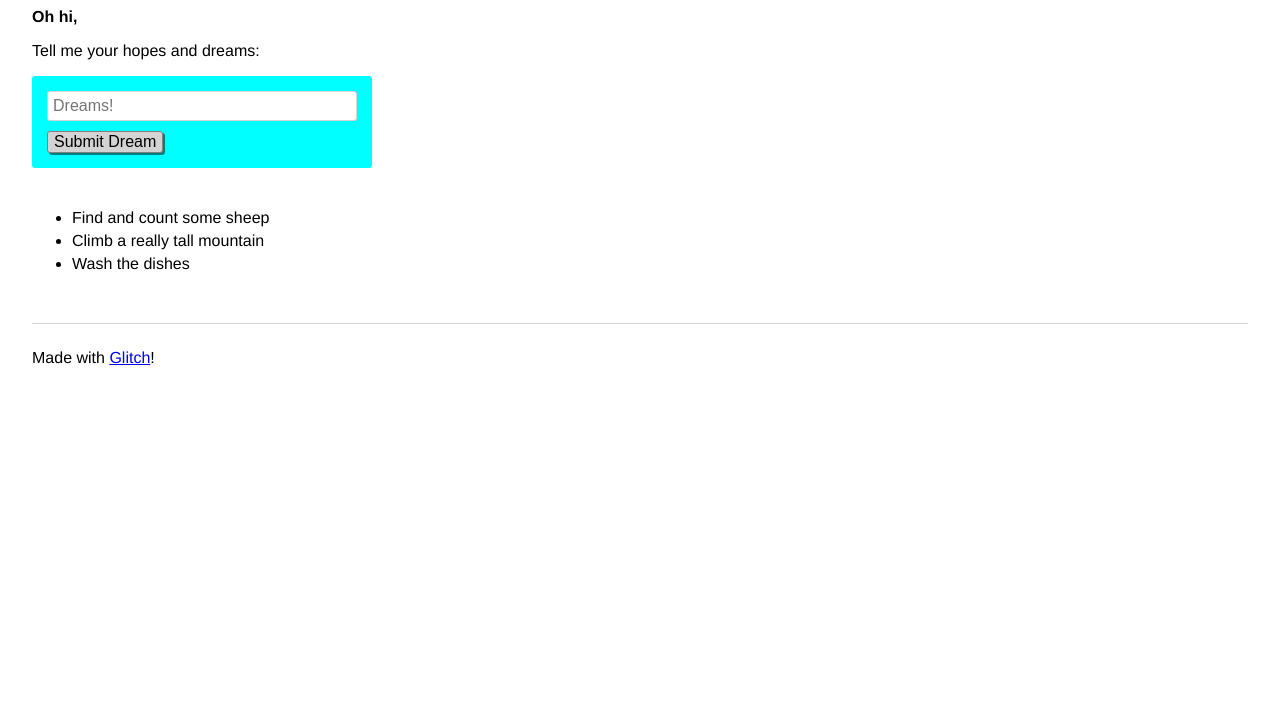
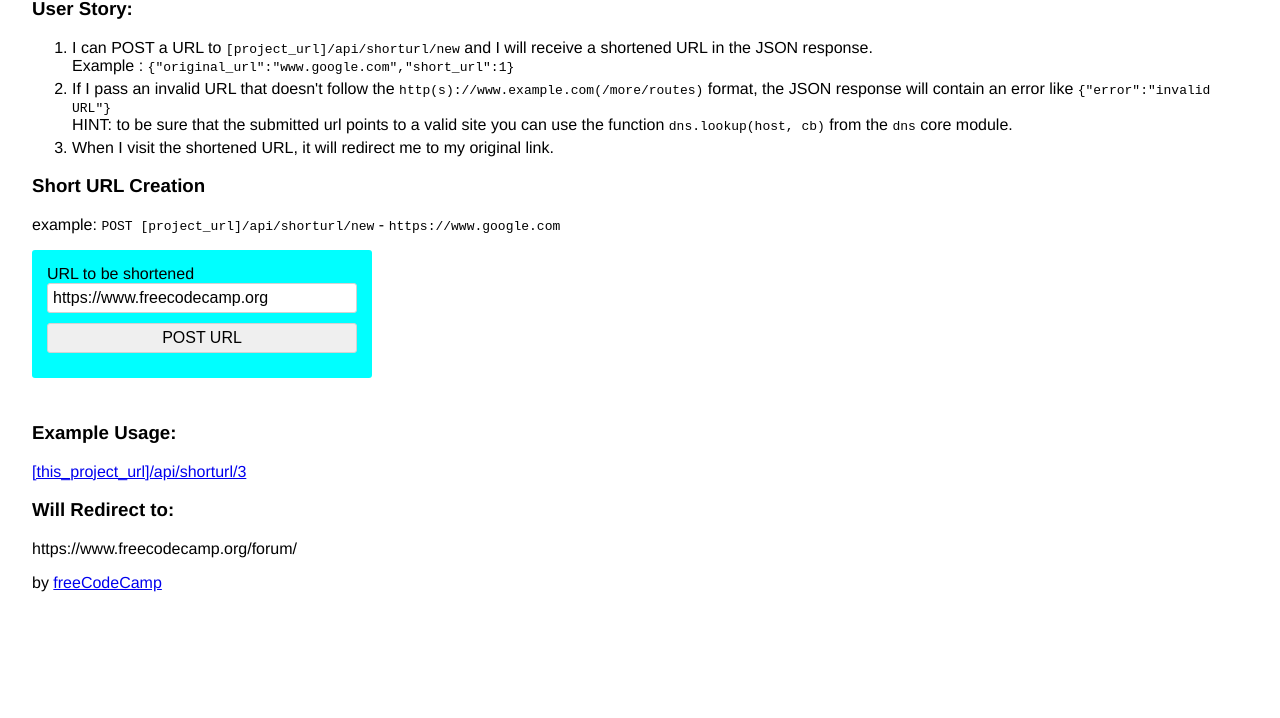
Before and after one commit to dakvador/FCC-UrlShortParser, a website: page views/index.html in a window 1280 px wide. Shown: the part 82-800 px from the top of the page. Drawn offline with Linux system fonts and the light colour scheme.

Commit message:
🙆💴 Updated with Glitch

```diff
--- a/views/index.html
+++ b/views/index.html
@@ -1,58 +1,45 @@
-<!-- This is a static file -->
-<!-- served from your routes in server.js -->
+<!DOCTYPE html>
 
-<!-- You might want to try something fancier: -->
-<!-- html/nunjucks docs: https://mozilla.github.io/nunjucks/ -->
-<!-- pug: https://pugjs.org/ -->
-<!-- haml: http://haml.info/ -->
-<!-- hbs(handlebars): http://handlebarsjs.com/ -->
+<html>
 
-<!DOCTYPE html>
-<html lang="en">
-  <head>
-    <title>Welcome to Glitch!</title>
-    <meta name="description" content="A cool thing made with Glitch">
-    <link id="favicon" rel="icon" href="https://glitch.com/edit/favicon-app.ico" type="image/x-icon">
-    <meta charset="utf-8">
-    <meta http-equiv="X-UA-Compatible" content="IE=edge">
-    <meta name="viewport" content="width=device-width, initial-scale=1">
+   <head>
+      <title>URL Shortener</title>
+      <link rel="shortcut icon" href="https://cdn.hyperdev.com/us-east-1%3A52a203ff-088b-420f-81be-45bf559d01b1%2Ffavicon.ico" type="image/x-icon"/>
+      <link href="https://fonts.googleapis.com/css?family=Roboto" rel="stylesheet" type="text/css">
+      <link href="/public/style.css" rel="stylesheet" type="text/css">
+   </head>
 
-    <!-- import the webpage's stylesheet -->
-    <link rel="stylesheet" href="/style.css">
+   <body>
+      <div class="container">
+        <h2>API Project: URL Shortener Microservice</h2>
+        <h3>User Story: </h3>
+        <ol>
+          <li>I can POST a URL to <code>[project_url]/api/shorturl/new</code> and I will receive a shortened URL in the JSON response.<br>Example : <code>{"original_url":"www.google.com","short_url":1}</code></li>
+          <li>If I pass an invalid URL that doesn't follow the <code>http(s)://www.example.com(/more/routes)</code> format, the JSON response will contain an error like <code>{"error":"invalid URL"}</code><br>
+          HINT: to be sure that the submitted url points to a valid site you can use the function <code>dns.lookup(host, cb)</code> from the <code>dns</code> core module.</li>
+          <li>When I visit the shortened URL, it will redirect me to my original link.</li>
+        </ol>
 
-    <!-- import the webpage's client-side javascript file -->
-    <script src="/client.js" defer></script>
-  </head>
-  <body>
-    <header>
-      <h1>
-        A Dream of the Future
-      </h1>
-    </header>
+        <h3>Short URL Creation </h3>
+        <p>
+          example: <code>POST [project_url]/api/shorturl/new</code> - <code>https://www.google.com</code>
+        </p>
+        <form action="api/shorturl/new" method="POST">
+          <label for="url_input">URL to be shortened</label>
+          <input id="url_input" type="text" name="url" value="https://www.freecodecamp.org">
+          <input type="submit" value="POST URL">
+        </form>
+        <h3>Example Usage:</h3>
+        <a href="https://thread-paper.glitch.me/api/shorturl/3">
+          [this_project_url]/api/shorturl/3
+        </a>
 
-    <main>
-      <p class="bold">Oh hi,</p>
-
-      <p>Tell me your hopes and dreams:</p>
-
-      <form>
-        <input name="dream" type="text" maxlength="100" placeholder="Dreams!" aria-labelledby="submit-dream">
-        <button type="submit" id="submit-dream">Submit Dream</button>
-      </form>
-
-      <section class="dreams">
-        <ul id="dreams"></ul>
-      </section>
-    </main>
-
-    <footer>
-      Made with <a href="https://glitch.com">Glitch</a>!
-    </footer>
-
-    <!-- include the Glitch button to show what the webpage is about and
-          to make it easier for folks to view source and remix -->
-    <div class="glitchButton" style="position:fixed;top:20px;right:20px;"></div>
-    <script src="https://button.glitch.me/button.js"></script>
-
-  </body>
-</html>
+        <h3>Will Redirect to:</h3>
+        <p>https://www.freecodecamp.org/forum/</p>
+      </div>
+      <div class="footer">
+        <p>
+          by <a href="https://www.freecodecamp.org">freeCodeCamp</a>
+        </p>
+      </div>
+   </body>
```
Also changed, not shown: index.html (deleted, +0 -24 lines), package.json (+27 -17 lines), server.js (+1 -10 lines), README.md (added), 2 other files.
